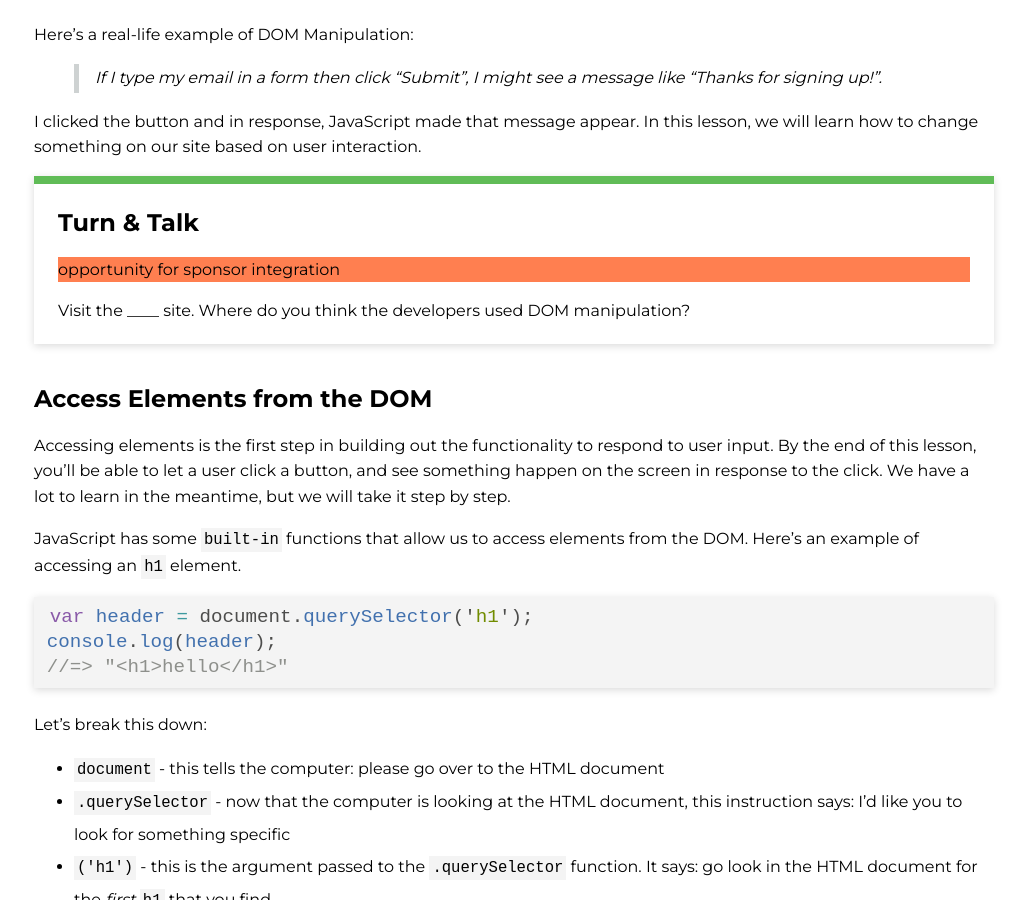
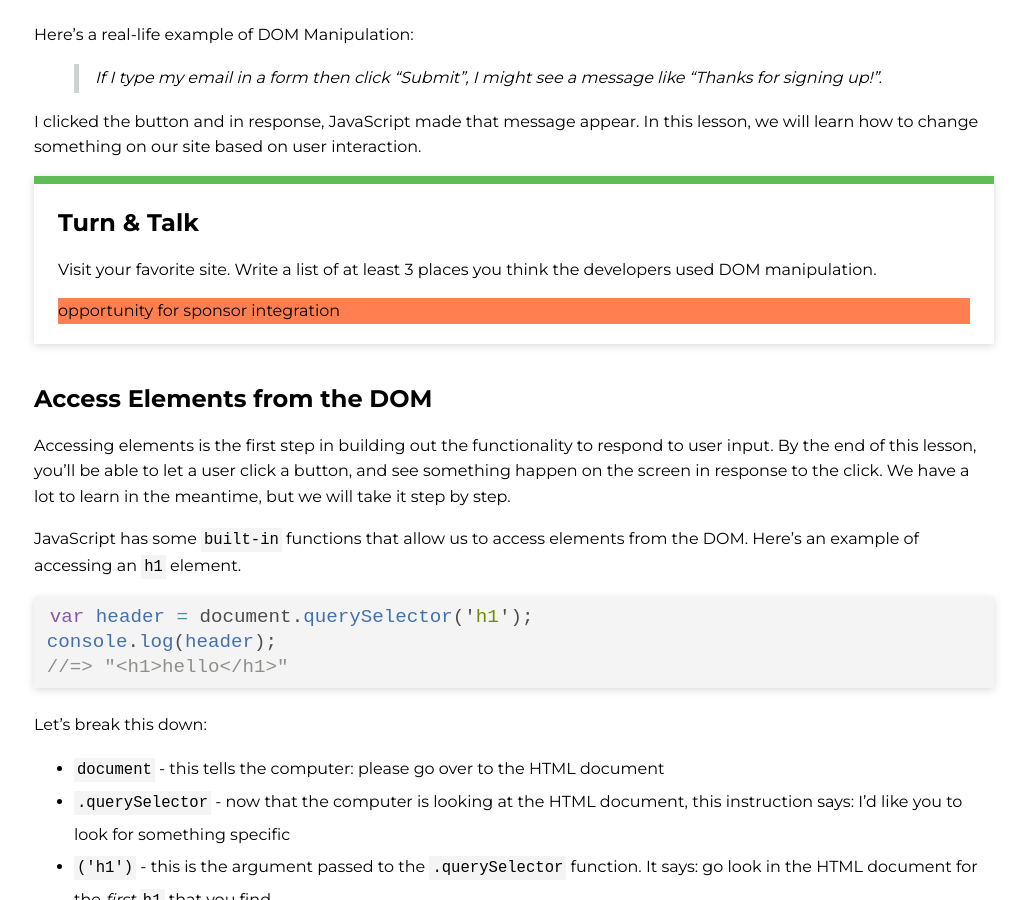
Before and after one commit to ameseee/kwk-curriculum-site, a Jekyll site: the page built from web-app/lessons/js-dom-manipulation-intro/index.md, in a window 1280 px wide and 900 px high, scrolled down 1025 px. Shown: the whole window, without its empty margins (126-1153 px from the left). Built offline with Jekyll 4.4.1, drawn with Linux system fonts in a browser that asks for light colours; nearby versions of some CDN libraries.

```diff
--- a/web-app/lessons/js-dom-manipulation-intro/index.md
+++ b/web-app/lessons/js-dom-manipulation-intro/index.md
@@ -38,8 +38,8 @@
 
 <div class="try-it">
   <h2>Turn & Talk</h2>
+  <p>Visit your favorite site. Write a list of at least 3 places you think the developers used DOM manipulation.</p>
   <p class="to-do">opportunity for sponsor integration</p>
-  <p>Visit the ____ site. Where do you think the developers used DOM manipulation?</p>
 </div>
 
 ## Access Elements from the DOM
```
